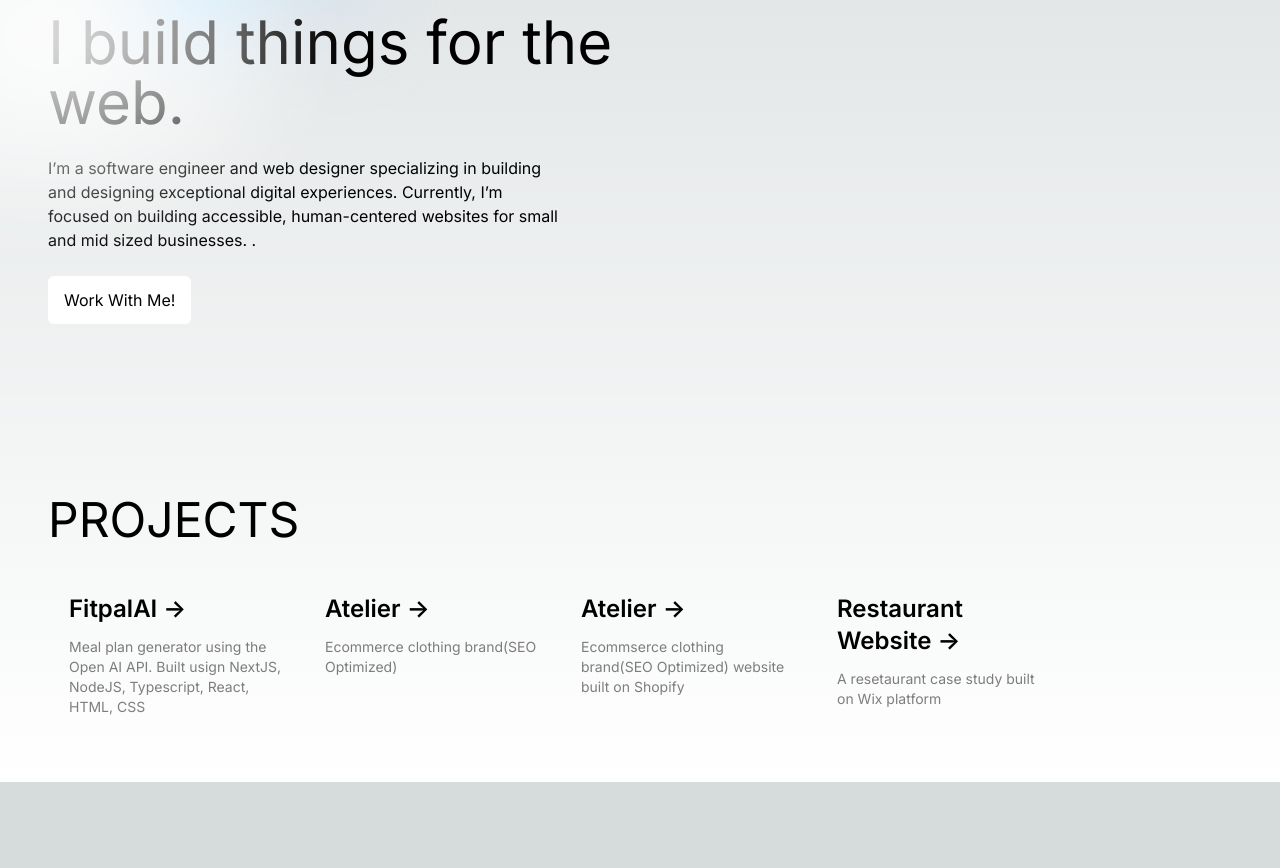
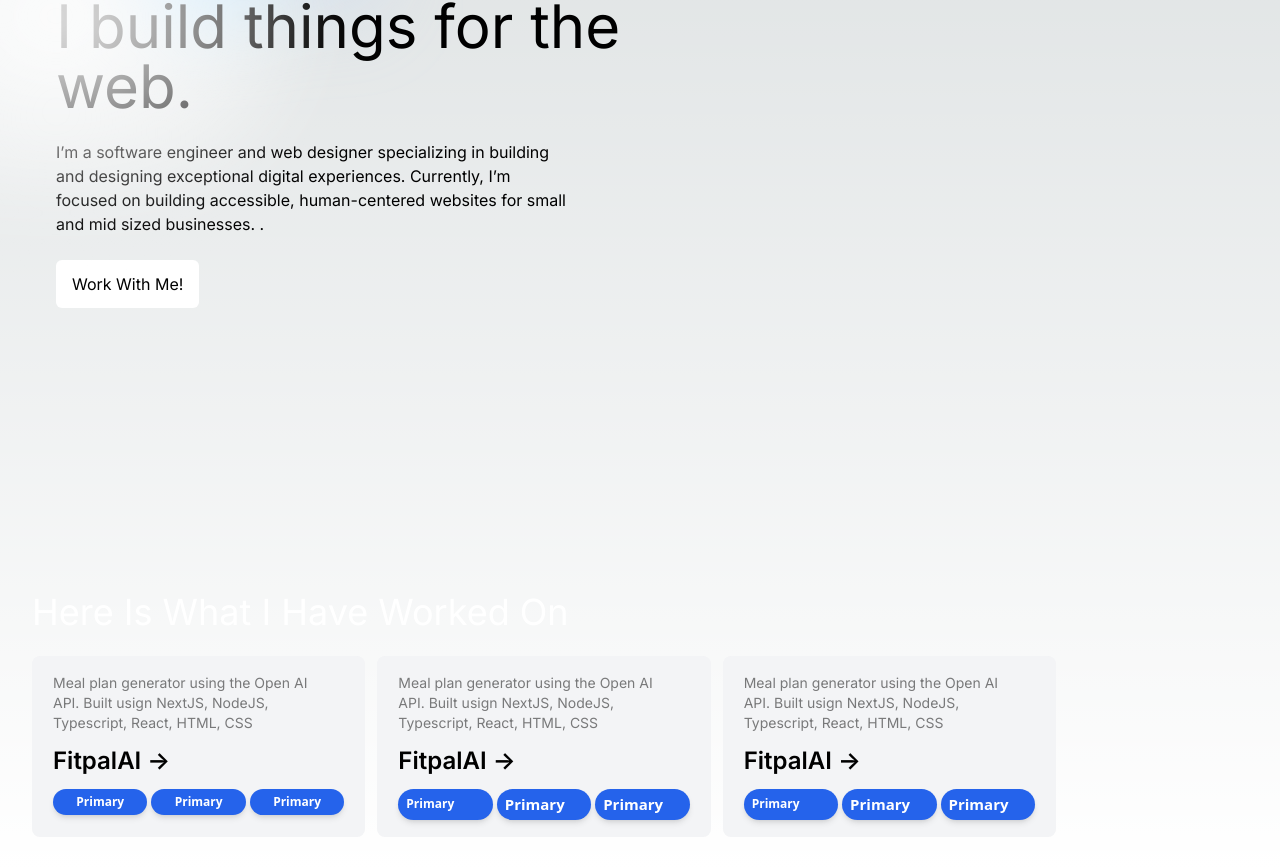
Before and after one commit to SamIron0/resume, a Next.js app: page / in a window 1280 px wide. Shown: the part 394-1262 px from the top of the page. Before the commit the page ends 1176 px from the top, so only its background shows below. Built offline with nearby package versions, Linux system fonts and the light colour scheme.

Commit message:
homepagedesign

```diff
--- a/app/page.tsx
+++ b/app/page.tsx
@@ -23,7 +23,7 @@ export default function Home() {
   }, []);
 
   return (
-    <main className="flex min-h-screen flex-col  p-12">
+    <main className="flex min-h-screen flex-col items-center p-8">
       <div className="z-10 max-w-5xl w-full items-center justify-between font-mono text-sm lg:flex">
         <p className="fixed left-0 top-0 flex w-full justify-center border-b border-gray-300 bg-gradient-to-b from-zinc-200 pb-6 pt-8 backdrop-blur-2xl dark:border-neutral-800 dark:bg-zinc-800/30 dark:from-inherit lg:static lg:w-auto  lg:rounded-xl lg:border lg:bg-gray-200 lg:p-4 lg:dark:bg-zinc-800/30">
           {displayedText}
@@ -40,13 +40,13 @@ export default function Home() {
         </div>
       </div>
 
-      <div className="relative mt-36 pb-36 flex before:absolute before:h-[300px] before:w-[480px] before:-translate-x-1/2 before:rounded-full before:bg-gradient-radial before:from-white before:to-transparent before:blur-2xl before:content-[''] after:absolute after:-z-20 after:h-[180px] after:w-[240px] after:translate-x-1/3 after:bg-gradient-conic after:from-sky-200 after:via-blue-200 after:blur-2xl after:content-[''] before:dark:bg-gradient-to-br before:dark:from-transparent before:dark:to-blue-700 before:dark:opacity-10 after:dark:from-sky-900 after:dark:via-[#0141ff] after:dark:opacity-40 before:lg:h-[360px] z-[-1]">
+      <div className="relative w-full px-6 mt-36 pb-36 flex before:absolute before:h-[300px] before:w-[480px] before:-translate-x-1/2 before:rounded-full before:bg-gradient-radial before:from-white before:to-transparent before:blur-2xl before:content-[''] after:absolute after:-z-20 after:h-[180px] after:w-[240px] after:translate-x-1/3 after:bg-gradient-conic after:from-sky-200 after:via-blue-200 after:blur-2xl after:content-[''] before:dark:bg-gradient-to-br before:dark:from-transparent before:dark:to-blue-700 before:dark:opacity-10 after:dark:from-sky-900 after:dark:via-[#0141ff] after:dark:opacity-40 before:lg:h-[360px] z-[-1]">
         <Intro />
 
       </div>
-
-
+      <div className="w-full">
       <Projects />
+      </div>
 
     </main>
   )
--- a/components/sections/Intro.tsx
+++ b/components/sections/Intro.tsx
@@ -25,15 +25,15 @@ height:500px;
     `;
 
   const one = <h1 className='text-md'>Hi, my name is</h1>;
-  const two = <h2 className="pt-6 text-6xl">Samuel Ironkwe.</h2>;
-  const three = <h3 className="pt-6 max-w-xl text-6xl">I build things for the web.</h3>;
+  const two = <h2 className="pt-6 sm:text-6xl text-4xl">Samuel Ironkwe.</h2>;
+  const three = <h3 className="pt-6 max-w-xl sm:text-6xl text-4xl">I build things for the web.</h3>;
   const four = (
 
-      <p className='pt-6 pb-6 max-w-lg text-md'>
-        I’m a software engineer and web designer specializing in building and designing exceptional
-        digital experiences. Currently, I’m focused on building accessible, human-centered websites for small and mid sized businesses.
-        .
-      </p>
+    <p className='pt-6 pb-6 max-w-lg text-md'>
+      I’m a software engineer and web designer specializing in building and designing exceptional
+      digital experiences. Currently, I’m focused on building accessible, human-centered websites for small and mid sized businesses.
+      .
+    </p>
   );
 
   const five = (
@@ -44,7 +44,9 @@ height:500px;
         Work With Me!
       </p>
     </button>
+
   );
+
   const items = [one, two, three, four, five];
 
 
--- a/components/sections/Projects.tsx
+++ b/components/sections/Projects.tsx
@@ -5,81 +5,79 @@ export default function Projects() {
 
 
     return (
-        <>
-            <h1 className='text-5xl flex items-center pb-8'>
-                PROJECTS
-            </h1>
-            <div className="mb-32 grid text-center lg:max-w-5xl lg:w-full lg:mb-0 lg:grid-cols-4 lg:text-left">
+        <div>
+            <p className='text-white text-2xl sm:text-4xl mt-28 pb-6'>Here Is What I Have Worked On</p>
+            <div className="mb-32 grid text-center gap-3 lg:max-w-5xl lg:w-full lg:mb-0 lg:grid-cols-3 lg:text-left">
 
                 <a
                     href="https://fitpalai.com"
-                    className="group rounded-lg border border-transparent px-5 py-4 transition-colors hover:border-gray-300 hover:bg-gray-100 hover:dark:border-neutral-700 hover:dark:bg-neutral-800/30"
+                    className="group rounded-lg border border-transparent px-5 py-4 transition-colors border-gray-300 bg-gray-100 dark:border-neutral-700 dark:bg-neutral-800/30"
                     target="_blank"
                     rel="noopener noreferrer"
                 >
-                    <h2 className={`mb-3 text-2xl font-semibold`}>
+                    <p className={`m-0 max-w-[30ch] text-sm opacity-50`}>
+                        Meal plan generator using the Open AI API. Built usign NextJS, NodeJS, Typescript, React, HTML, CSS
+                    </p>
+                    <h2 className={`my-3 text-2xl font-semibold`}>
                         FitpalAI{' '}
                         <span className="inline-block transition-transform group-hover:translate-x-1 motion-reduce:transform-none">
                             -&gt;
                         </span>
                     </h2>
+                    <div className='grid lg:grid-cols-3 gap-1 '>
+                        <div className={`py-1 px-1 flex justify-center shadow-md no-underline w-full rounded-full bg-blue-600 text-white font-sans font-semibold text-[12px] border-blue btn-primary`}>Primary</div>
+                        <div className={`py-1 px-1 flex justify-center shadow-md no-underline w-full rounded-full bg-blue-600 text-white font-sans font-semibold text-[12px] border-blue btn-primary`}>Primary</div>
+                        <div className={`py-1 px-1 flex justify-center shadow-md no-underline w-full rounded-full bg-blue-600 text-white font-sans font-semibold text-[12px] border-blue btn-primary`}>Primary</div>
+                    </div>
+                </a>
+
+                <a
+                    href="https://fitpalai.com"
+                    className="group rounded-lg border border-transparent px-5 py-4 transition-colors border-gray-300 bg-gray-100 dark:border-neutral-700 dark:bg-neutral-800/30"
+                    target="_blank"
+                    rel="noopener noreferrer"
+                >
                     <p className={`m-0 max-w-[30ch] text-sm opacity-50`}>
                         Meal plan generator using the Open AI API. Built usign NextJS, NodeJS, Typescript, React, HTML, CSS
                     </p>
-                </a>
-
-                <a
-                    href="https://vestaatelier.com"
-                    className="group rounded-lg border border-transparent px-5 py-4 transition-colors hover:border-gray-300 hover:bg-gray-100 hover:dark:border-neutral-700 hover:dark:bg-neutral-800/30"
-                    target="_blank"
-                    rel="noopener noreferrer"
-                >
-                    <h2 className={`mb-3 text-2xl font-semibold`}>
-                        Atelier{' '}
+                    <h2 className={`my-3 text-2xl font-semibold`}>
+                        FitpalAI{' '}
                         <span className="inline-block transition-transform group-hover:translate-x-1 motion-reduce:transform-none">
                             -&gt;
                         </span>
                     </h2>
-                    <p className={`m-0 max-w-[30ch] text-sm opacity-50`}>
-                        Ecommerce clothing brand(SEO Optimized)
-                    </p>
+                    <div className='grid lg:grid-cols-3 gap-1 '>
+                        <div className={`py-1 px-2 flex items-center shadow-md no-underline w-full rounded-full bg-blue-600 text-white font-sans font-semibold text-[12px] border-blue btn-primary`}>Primary</div>
+                        <div className={`py-1 px-2 shadow-md no-underline w-full rounded-full bg-blue-600 text-white font-sans font-semibold text-[15px] border-blue btn-primary`}>Primary</div>
+                        <div className={`py-1 px-2 shadow-md no-underline w-full rounded-full bg-blue-600 text-white font-sans font-semibold text-[15px] border-blue btn-primary`}>Primary</div>
+                    </div>
                 </a>
 
+
                 <a
-                    href="https://vestaatelier.com"
-                    className="group rounded-lg border border-transparent px-5 py-4 transition-colors hover:border-gray-300 hover:bg-gray-100 hover:dark:border-neutral-700 hover:dark:bg-neutral-800/30"
+                    href="https://fitpalai.com"
+                    className="group rounded-lg border border-transparent px-5 py-4 transition-colors border-gray-300 bg-gray-100 dark:border-neutral-700 dark:bg-neutral-800/30"
                     target="_blank"
                     rel="noopener noreferrer"
                 >
-                    <h2 className={`mb-3 text-2xl font-semibold`}>
-                        Atelier{' '}
+                    <p className={`m-0 max-w-[30ch] text-sm opacity-50`}>
+                        Meal plan generator using the Open AI API. Built usign NextJS, NodeJS, Typescript, React, HTML, CSS
+                    </p>
+                    <h2 className={`my-3 text-2xl font-semibold`}>
+                        FitpalAI{' '}
                         <span className="inline-block transition-transform group-hover:translate-x-1 motion-reduce:transform-none">
                             -&gt;
                         </span>
                     </h2>
-                    <p className={`m-0 max-w-[30ch] text-sm opacity-50`}>
-                        Ecommserce clothing brand(SEO Optimized) website built on Shopify
-                    </p>
+                    <div className='grid lg:grid-cols-3 gap-1 '>
+                        <div className={`py-1 px-2 flex items-center shadow-md no-underline w-full rounded-full bg-blue-600 text-white font-sans font-semibold text-[12px] border-blue btn-primary`}>Primary</div>
+                        <div className={`py-1 px-2 shadow-md no-underline w-full rounded-full bg-blue-600 text-white font-sans font-semibold text-[15px] border-blue btn-primary`}>Primary</div>
+                        <div className={`py-1 px-2 shadow-md no-underline w-full rounded-full bg-blue-600 text-white font-sans font-semibold text-[15px] border-blue btn-primary`}>Primary</div>
+                    </div>
                 </a>
 
-                <a
-                    href="https://vestaatelier.com"
-                    className="group rounded-lg border border-transparent px-5 py-4 transition-colors hover:border-gray-300 hover:bg-gray-100 hover:dark:border-neutral-700 hover:dark:bg-neutral-800/30"
-                    target="_blank"
-                    rel="noopener noreferrer"
-                >
-                    <h2 className={`mb-3 text-2xl font-semibold`}>
-                        Restaurant Website{' '}
-                        <span className="inline-block transition-transform group-hover:translate-x-1 motion-reduce:transform-none">
-                            -&gt;
-                        </span>
-                    </h2>
-                    <p className={`m-0 max-w-[30ch] text-sm opacity-50`}>
-                        A resetaurant case study built on Wix platform
-                    </p>
-                </a>
             </div>
-        </>
+        </div>
     );
 
 }
```
